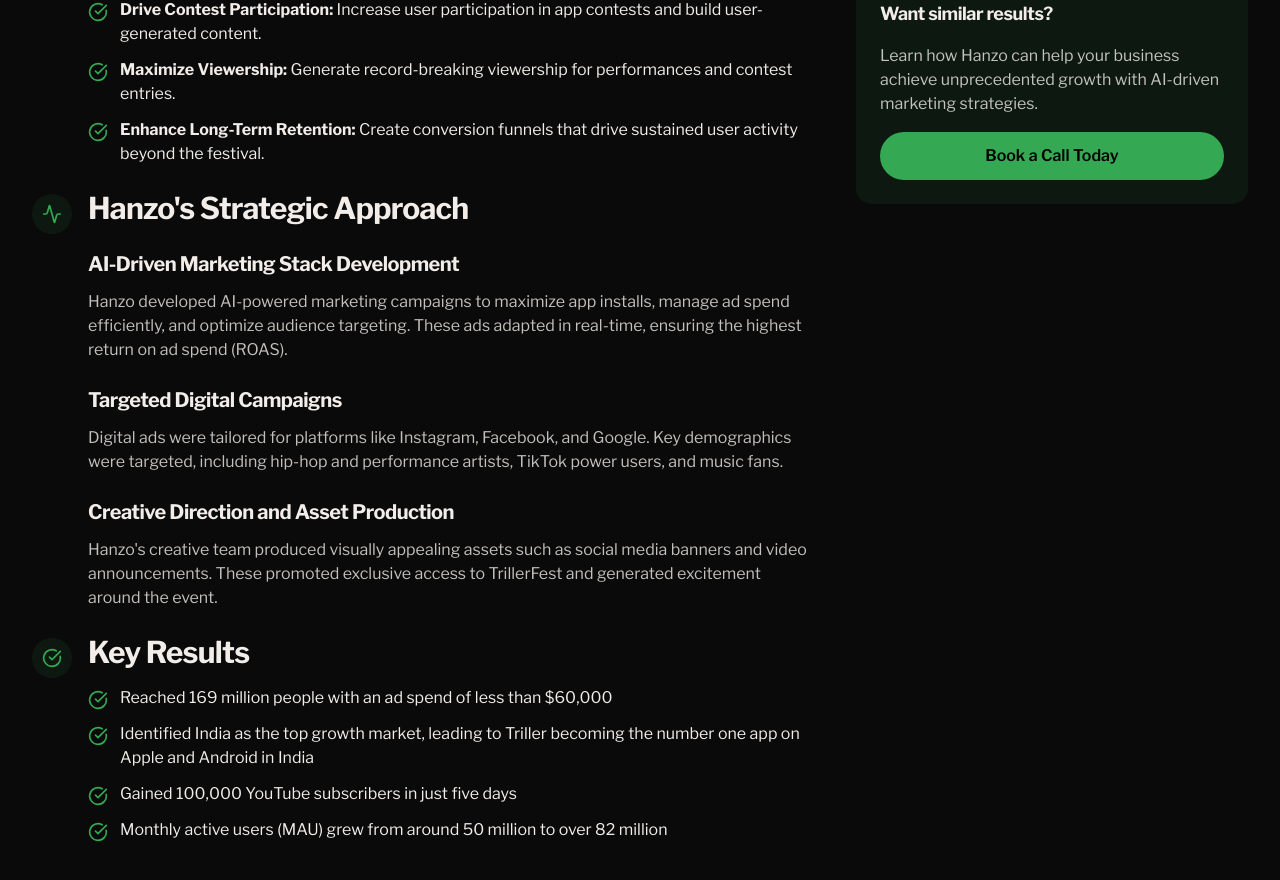
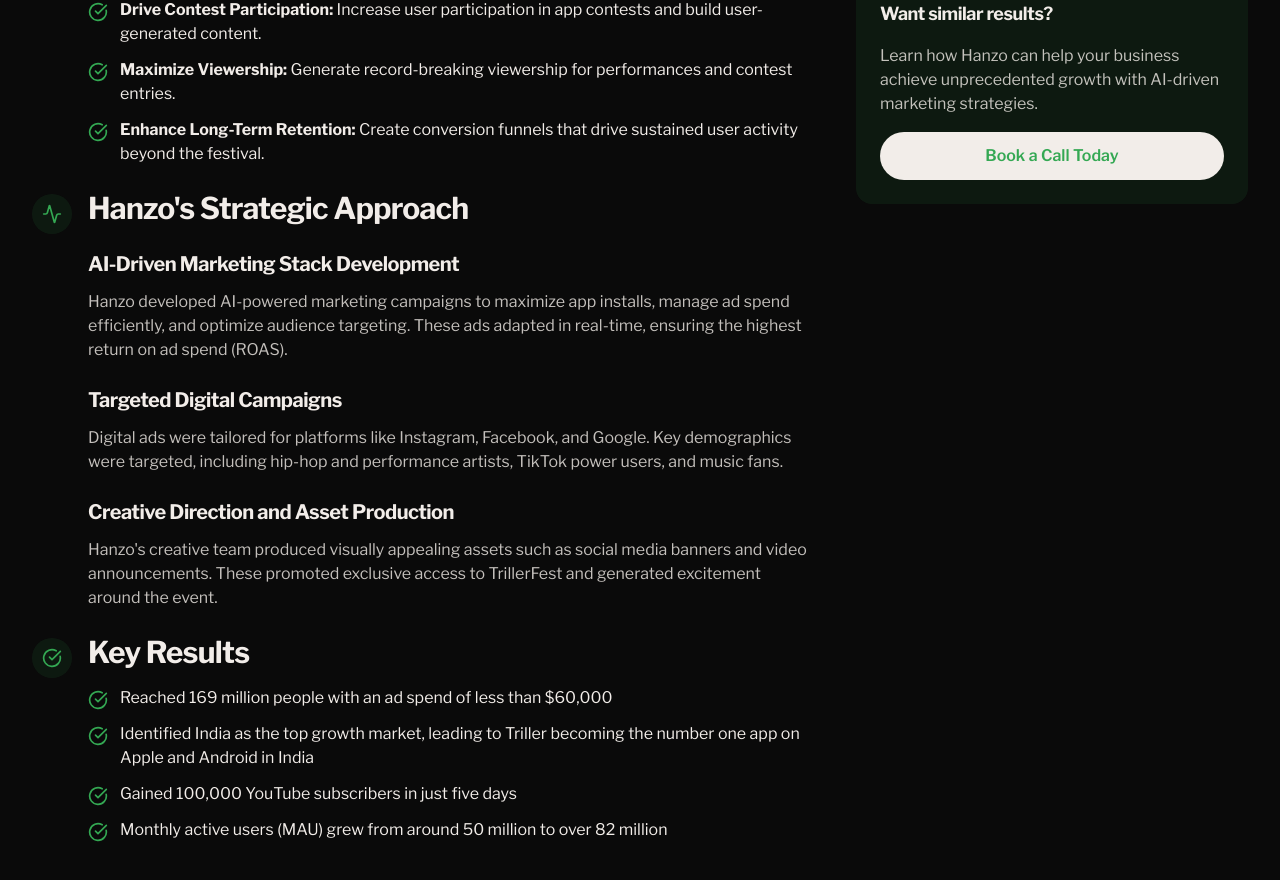
Before and after one commit to hanzoai/agency, a React (Vite) app: page /case-study-trillerfest in a window 1280 px wide. Shown: the part 2248-3128 px from the top of the page. Built offline with nearby package versions, Linux system fonts and the light colour scheme.

Commit message:
Fix: Invert button colors
Invert the button colors to improve text readability.

```diff
--- a/src/pages/CaseStudyTrillerFest.tsx
+++ b/src/pages/CaseStudyTrillerFest.tsx
@@ -266,7 +266,7 @@ const CaseStudyTrillerFest = () => {
                   <p className="text-primary/80 mb-4">
                     Learn how Hanzo can help your business achieve unprecedented growth with AI-driven marketing strategies.
                   </p>
-                  <a href="#book-call" className="btn-primary w-full">Book a Call Today</a>
+                  <a href="#book-call" className="btn-primary w-full bg-primary text-accent hover:bg-primary/90">Book a Call Today</a>
                 </div>
               </div>
             </div>
```
